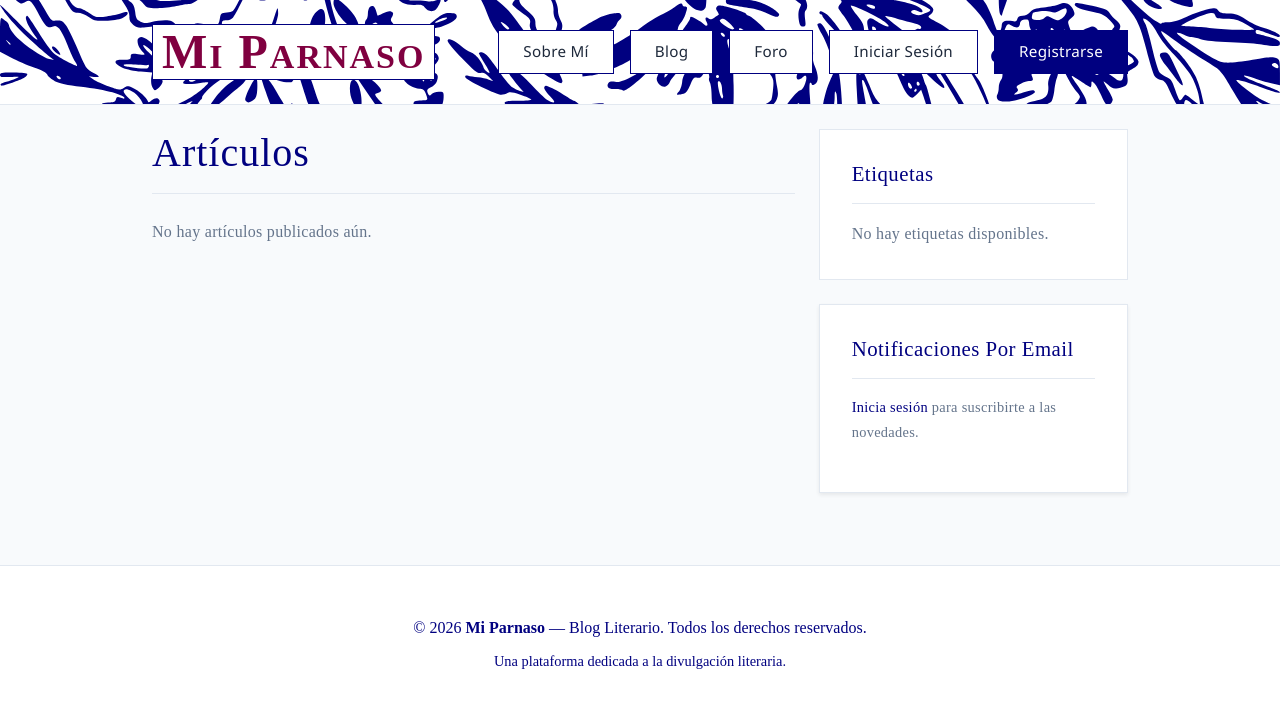
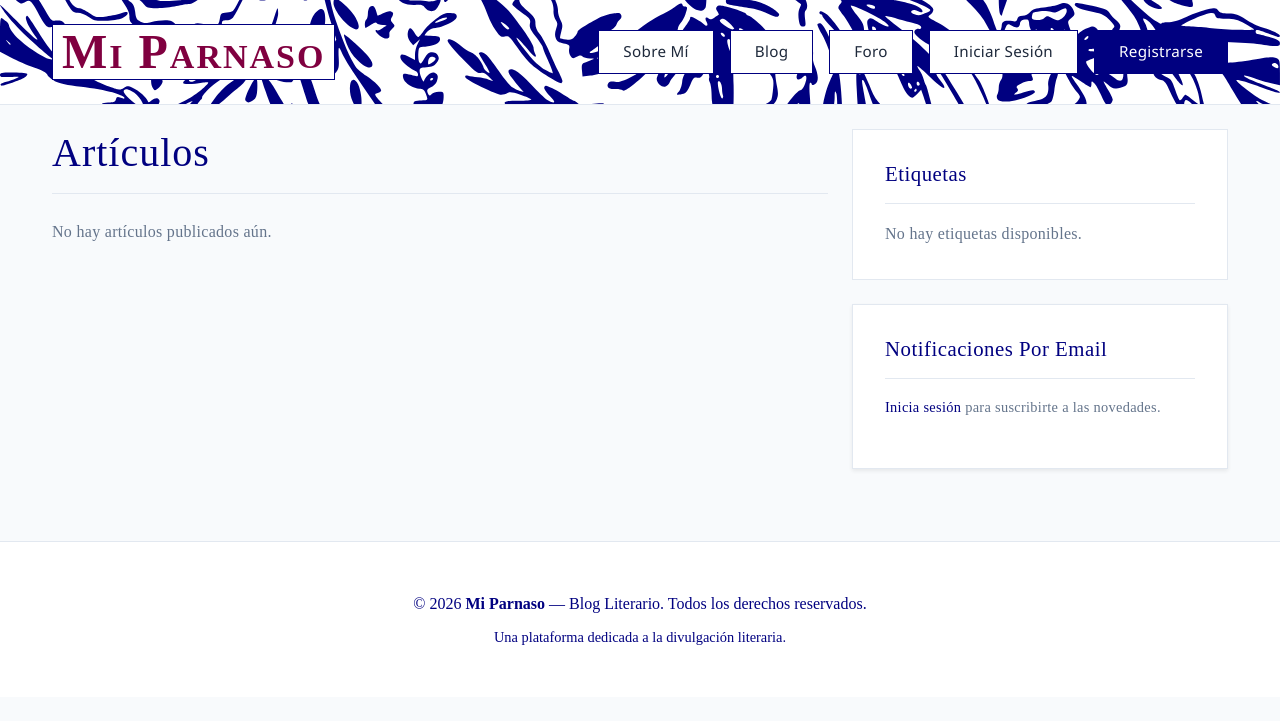
Before and after one commit to DiegoRubiok1/mi-parnaso, a Django app: page /blog/ in a window 1280 px wide. Shown: the top 721 px of the page. Run offline with Django 5.2, Linux system fonts and the light colour scheme; data that the repository does not hold is empty.

Commit message:
fix: position of the sidebar column in blog post list

```diff
--- a/static/css/layout/container.css
+++ b/static/css/layout/container.css
@@ -1,5 +1,5 @@
 .container {
-    max-width: 1000px;
+    max-width: 1200px;
 }
 
 main {
--- a/templates/blog/post_list.html
+++ b/templates/blog/post_list.html
@@ -3,7 +3,7 @@
 {% block title %}Blog - Mi Parnaso{% endblock %}
 
 {% block content %}
-<div class="row">
+<div class="row g-4">
     <div class="col-md-8">
         <h1 class="mb-4">Artículos</h1>
         {% if posts %}
```
